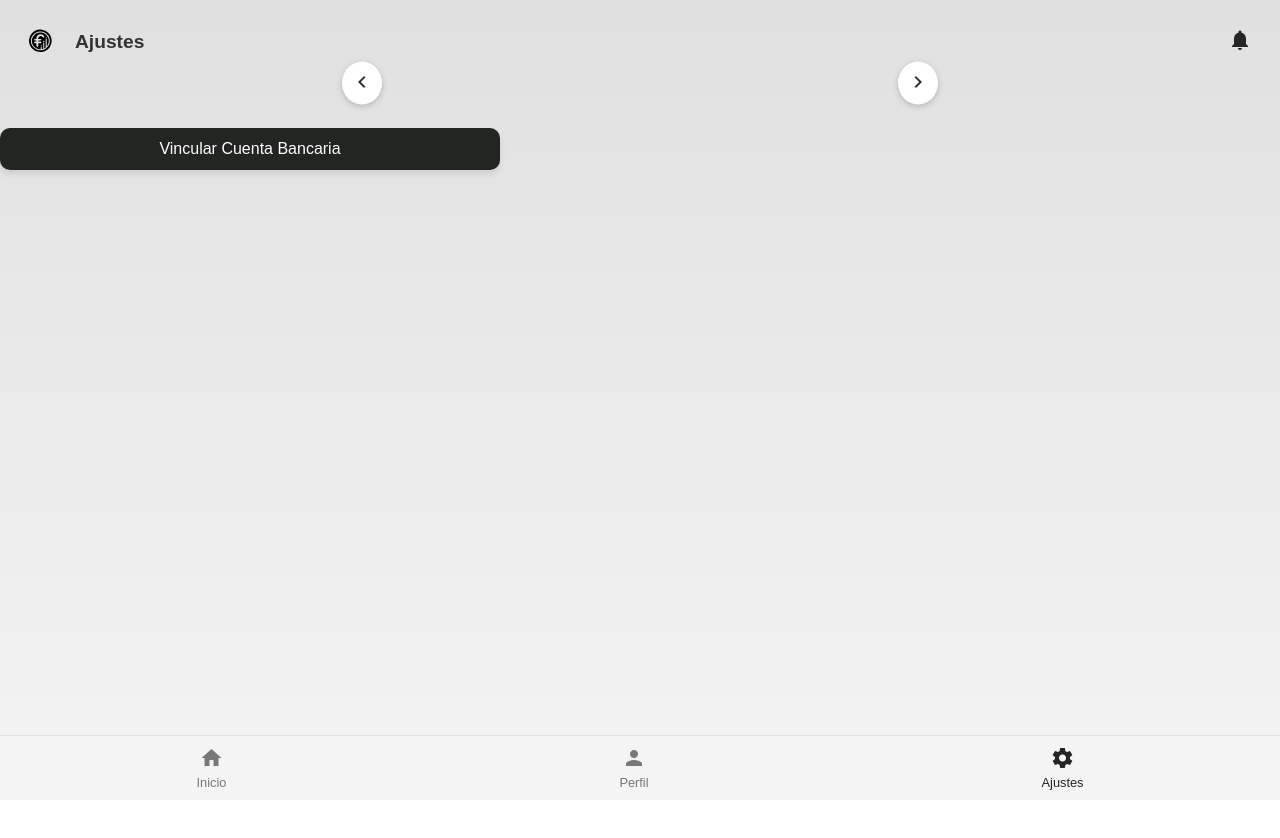
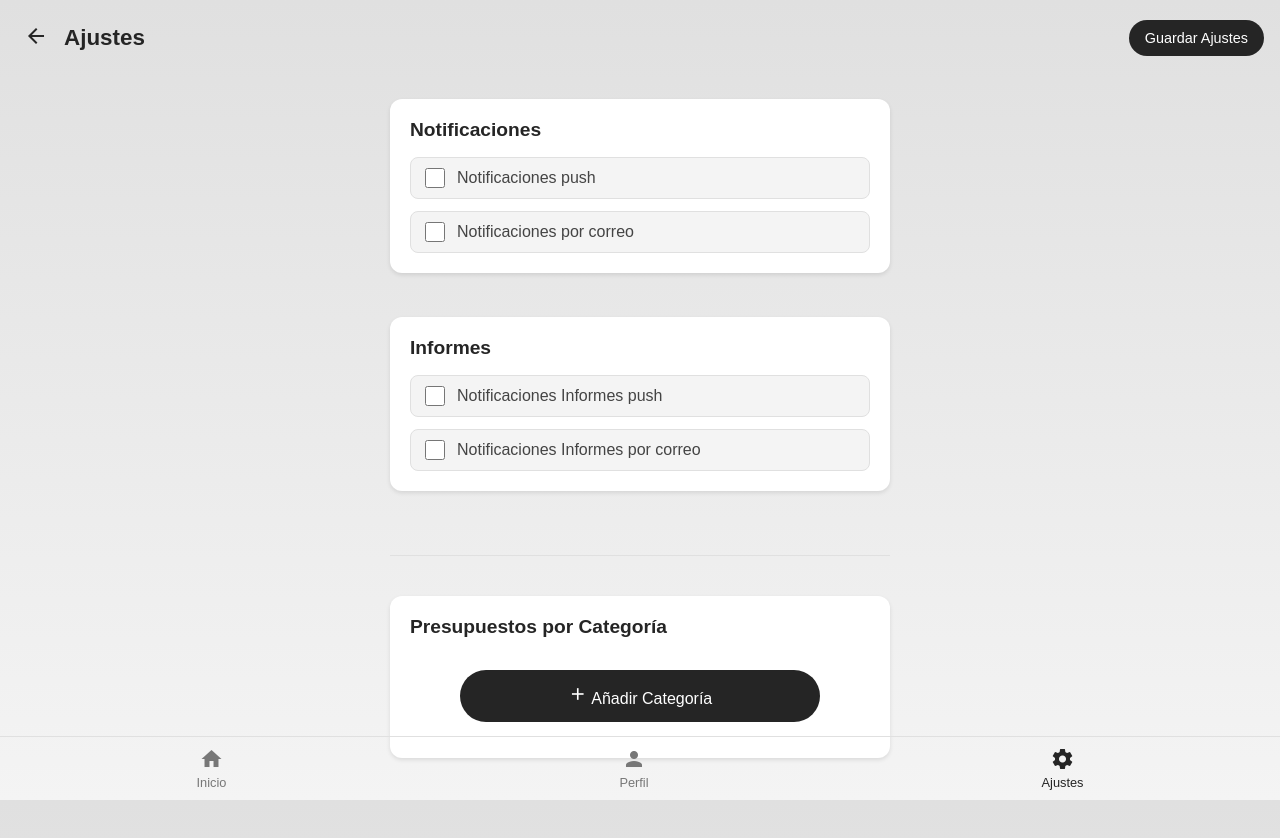
Before and after one commit to madgIitch/FinTrack-main2, a website built with Parcel: page pages/settings.html in a window 1280 px wide. Before the commit the page ends 800 px from the top, so only its background shows below. Built offline with nearby package versions, Linux system fonts and the light colour scheme.

Commit message:
settings ya hecho falta el js

```diff
--- a/css/settings.css
+++ b/css/settings.css
@@ -0,0 +1,296 @@
+/* public/css/settings.css */
+
+/* ========================================
+   Fuentes e iconos Material
+   ======================================== */
+@font-face {
+  font-family: 'Material Icons';
+  font-style: normal;
+  font-weight: 400;
+  src: local('Material Icons'),
+       local('MaterialIcons-Regular'),
+       url('../fonts/MaterialIcons-Regular.ttf') format('truetype');
+}
+.material-icons {
+  font-family: 'Material Icons';
+  font-weight: normal;
+  font-style: normal;
+  font-size: 24px;
+  display: inline-block;
+  line-height: 1;
+  text-transform: none;
+  letter-spacing: normal;
+  white-space: nowrap;
+  direction: ltr;
+  font-feature-settings: 'liga';
+  -webkit-font-feature-settings: 'liga';
+}
+
+/* ========================================
+   Reset y layout general
+   ======================================== */
+html, body {
+  margin: 0;
+  padding: 0;
+  width: 100%;
+  height: 100%;
+  font-family: Arial, sans-serif;
+  background: linear-gradient(to bottom, #e0e0e0, #f4f4f4) fixed no-repeat;
+  color: #333333;
+}
+.container {
+  display: flex;
+  flex-direction: column;
+  min-height: 100vh;
+  position: relative;
+  z-index: 1;
+}
+
+/* ========================================
+   Cabecera (header)
+   ======================================== */
+.header {
+  display: flex;
+  justify-content: space-between;
+  align-items: center;
+  padding: 16px;
+  background: transparent;
+  position: sticky;
+  top: 0;
+  z-index: 3;
+}
+.header-left,
+.header-right {
+  display: flex;
+  align-items: center;
+}
+.back-button {
+  background: none;
+  border: none;
+  cursor: pointer;
+  padding: 8px;
+  border-radius: 50%;
+}
+.back-button .material-icons {
+  color: #252525;
+  font-size: 24px;
+}
+.welcome-message {
+  font-size: 1.4em;
+  margin: 0 0 0 8px;
+  color: #252525;
+}
+
+/* Botón de guardar en header */
+.header-save-btn {
+  margin: 0;
+  padding: 10px 16px;
+  background-color: #252525;
+  color: #ffffff;
+  border: none;
+  border-radius: 24px;
+  font-size: 0.9em;
+  cursor: pointer;
+  transition: background-color 0.2s;
+}
+.header-save-btn:hover {
+  background-color: #1b1b1b;
+}
+
+/* ========================================
+   Contenido principal
+   ======================================== */
+.content {
+  flex-grow: 1;
+  display: flex;
+  flex-direction: column;
+  align-items: center;
+  padding: 24px 16px 80px;
+  gap: 20px;
+  box-sizing: border-box;
+}
+
+/* ========================================
+   Divider entre secciones
+   ======================================== */
+.divider {
+  width: 90%;
+  max-width: 500px;
+  border: none;
+  border-top: 1px solid #e0e0e0;
+  margin: 20px auto;
+}
+
+/* ========================================
+   Tarjetas (secciones) uniformes
+   ======================================== */
+.section {
+  width: 90%;
+  max-width: 500px;
+  background-color: #ffffff;
+  border-radius: 12px;
+  box-shadow: 0 2px 4px rgba(0,0,0,0.1);
+  padding: 20px;
+  margin-bottom: 24px;
+  box-sizing: border-box;
+}
+.section h2 {
+  margin: 0 0 16px;
+  font-size: 1.2em;
+  color: #252525;
+}
+
+/* ========================================
+   Grupo de checkboxes
+   ======================================== */
+.checkbox-group {
+  display: flex;
+  flex-direction: column;
+  gap: 12px;
+}
+.checkbox-group label {
+  display: flex;
+  align-items: center;
+  gap: 12px;
+  padding: 10px 14px;
+  border: 1px solid #e0e0e0;
+  border-radius: 8px;
+  background-color: #f4f4f4;
+  cursor: pointer;
+  transition: background-color 0.2s, border-color 0.2s;
+  font-size: 1em;
+  color: #444444;
+}
+.checkbox-group label:hover {
+  background-color: #eaeaea;
+  border-color: #d0d0d0;
+}
+.checkbox-group input[type="checkbox"] {
+  width: 20px;
+  height: 20px;
+  margin: 0;
+  accent-color: #252525;
+  cursor: pointer;
+}
+
+/* ========================================
+   Presupuestos por Categoría
+   ======================================== */
+#budgets-container {
+  display: flex;
+  flex-direction: column;
+  gap: 16px;
+}
+.budget-row {
+  display: flex;
+  align-items: center;
+  gap: 12px;
+}
+.budget-row .category-name {
+  flex: 1;
+  font-size: 1em;
+  color: #444444;
+}
+.budget-row input[type="number"] {
+  width: 80px;
+  padding: 8px;
+  font-size: 1em;
+  border: 1px solid #dddddd;
+  border-radius: 6px;
+  text-align: right;
+}
+.budget-row button {
+  background-color: #252525;
+  color: #ffffff;
+  border: none;
+  border-radius: 6px;
+  padding: 8px 12px;
+  font-size: 0.9em;
+  cursor: pointer;
+  transition: background-color 0.2s;
+}
+.budget-row button:hover {
+  background-color: #1b1b1b;
+}
+
+/* ========================================
+   Botón “Añadir Categoría”
+   ======================================== */
+.btn-add-category {
+  width: 90%;
+  max-width: 360px;
+  margin: 16px auto;
+  padding: 14px;
+  font-size: 1em;
+  background-color: #252525;
+  color: #ffffff;
+  border: none;
+  border-radius: 30px;
+  cursor: pointer;
+  text-align: center;
+  display: block;
+  transition: background-color 0.2s;
+}
+.btn-add-category .material-icons {
+  font-size: 20px;
+}
+.btn-add-category:hover {
+  background-color: #1b1b1b;
+}
+
+/* ========================================
+   Barra de navegación inferior
+   ======================================== */
+.bottom-nav {
+  display: flex;
+  justify-content: space-around;
+  align-items: center;
+  background: transparent;
+  border-top: 1px solid #e0e0e0;
+  padding: 10px 0;
+  position: fixed;
+  bottom: 0;
+  left: 0;
+  width: 100%;
+  z-index: 2;
+}
+.bottom-nav .nav-item {
+  display: flex;
+  flex-direction: column;
+  align-items: center;
+  color: #777777;
+  text-decoration: none;
+  font-size: 0.8em;
+}
+.bottom-nav .nav-item .material-icons {
+  font-size: 24px;
+  margin-bottom: 4px;
+}
+.bottom-nav .nav-item.active {
+  color: #252525;
+}
+.bottom-nav .nav-item:hover {
+  color: #000000;
+}
+
+/* ========================================
+   Adaptaciones móviles
+   ======================================== */
+@media (max-width: 480px) {
+  .content {
+    padding: 16px 12px 80px;
+    gap: 16px;
+  }
+  .section {
+    padding: 16px;
+    margin-bottom: 16px;
+  }
+  .budget-row {
+    flex-direction: column;
+    align-items: stretch;
+  }
+  .budget-row input[type="number"],
+  .budget-row button {
+    width: 100%;
+  }
+}
--- a/pages/settings.html
+++ b/pages/settings.html
@@ -1,59 +1,90 @@
+<!-- pages/settings.html -->
 <!DOCTYPE html>
 <html lang="es">
 <head>
   <meta charset="UTF-8" />
   <meta name="viewport" content="width=device-width, initial-scale=1.0"/>
-  <title>Perfil de Usuario</title>
-  <link rel="stylesheet" href="../css/styles.css" rel ="stylesheet">
-  <link rel="stylesheet" href="../css/profile.css" />
+  <title>FinTrack – Ajustes</title>
+
+  <!-- Estilos globales y específicos -->
+  <link rel="stylesheet" href="../css/styles.css" />
+  <link rel="stylesheet" href="../css/settings.css" />
+
+  <!-- Manifest PWA -->
   <link rel="manifest" href="../manifest.json"/>
-  <script src="https://cdn.plaid.com/link/v2/stable/link-initialize.js"></script>
-  <script type="module" src="../js/settings.js"></script>
+
+  <!-- JS de configuración -->
+  <script type="module" src="../js/settings.js" defer></script>
 </head>
 <body>
   <div class="container">
-    <!-- Header -->
+    <!-- HEADER -->
     <header class="header">
       <div class="header-left">
-        <img src="../img/logoFintonic.svg" alt="Logo Fintonic" class="logo-icon-img"/>
+        <button id="back-btn" class="back-button">
+          <span class="material-icons">arrow_back</span>
+        </button>
         <h1 class="welcome-message">Ajustes</h1>
       </div>
       <div class="header-right">
-        <button class="notification-button">
-          <i class="material-icons">notifications</i>
+        <!-- Botón Guardar Ajustes movido aquí -->
+        <button id="save-settings-btn" class="btn-custom header-save-btn">
+          Guardar Ajustes
         </button>
       </div>
     </header>
 
+    <!-- MAIN -->
+    <main class="content settings-content">
+      <!-- Sección de notificaciones -->
+      <section class="section notifications-section">
+        <h2>Notificaciones</h2>
+        <div class="checkbox-group">
+          <label>
+            <input type="checkbox" id="notif-push">
+            Notificaciones push
+          </label>
+          <label>
+            <input type="checkbox" id="notif-email">
+            Notificaciones por correo
+          </label>
+        </div>
+      </section>
 
+      <!-- Sección de Reports -->
+      <section class="section reports-section">
+        <h2>Informes</h2>
+        <div class="checkbox-group">
+          <label>
+            <input type="checkbox" id="report-push">
+            Notificaciones Informes push
+          </label>
+          <label>
+            <input type="checkbox" id="report-email">
+            Notificaciones Informes por correo
+          </label>
+        </div>
+      </section>
 
-      <!-- Slider Wrapper -->
-      <div class="slider-wrapper">
-        <button id="slider-prev" class="slider-arrow">
-          <span class="material-icons">chevron_left</span>
+      <hr class="divider" />
+
+      <!-- Sección de presupuestos -->
+      <section class="section budgets-section">
+        <h2>Presupuestos por Categoría</h2>
+        <div id="budgets-container">
+          <!-- JS inyectará aquí una fila por cada categoría -->
+        </div>
+        <button id="add-category-btn" class="btn-add-category">
+          <span class="material-icons">add</span> Añadir Categoría
         </button>
-        <div class="accounts-slider-container">
-          <div class="accounts-slider" id="linked-accounts-list">
-            <!-- Aquí inyecta JS las .linked-account -->
-          </div>
-        </div>
-        <button id="slider-next" class="slider-arrow">
-          <span class="material-icons">chevron_right</span>
-        </button>
-      </div>
-
-      <div id="slider-dots" class="slider-dots-container"></div>
-
-      <button id="link-bank-button" class="btn-custom" style="width: 90%; max-width: 500px;">
-        Vincular Cuenta Bancaria
-      </button>
+      </section>
     </main>
 
     <!-- Barra de navegación inferior -->
     <nav class="bottom-nav">
-      <a href="home.html"><i class="material-icons">home</i><span>Inicio</span></a>
-      <a href="profile.html"><i class="material-icons">person</i><span>Perfil</span></a>
-      <a href="settings.html" class="active"><i class="material-icons">settings</i><span>Ajustes</span></a>
+      <a href="home.html"    class="nav-item"><span class="material-icons">home</span><span>Inicio</span></a>
+      <a href="profile.html" class="nav-item"><span class="material-icons">person</span><span>Perfil</span></a>
+      <a href="settings.html"class="nav-item active"><span class="material-icons">settings</span><span>Ajustes</span></a>
     </nav>
   </div>
 </body>
```
Also changed, not shown: public/pages/settings.html (+62 -31 lines), 2 other files.
